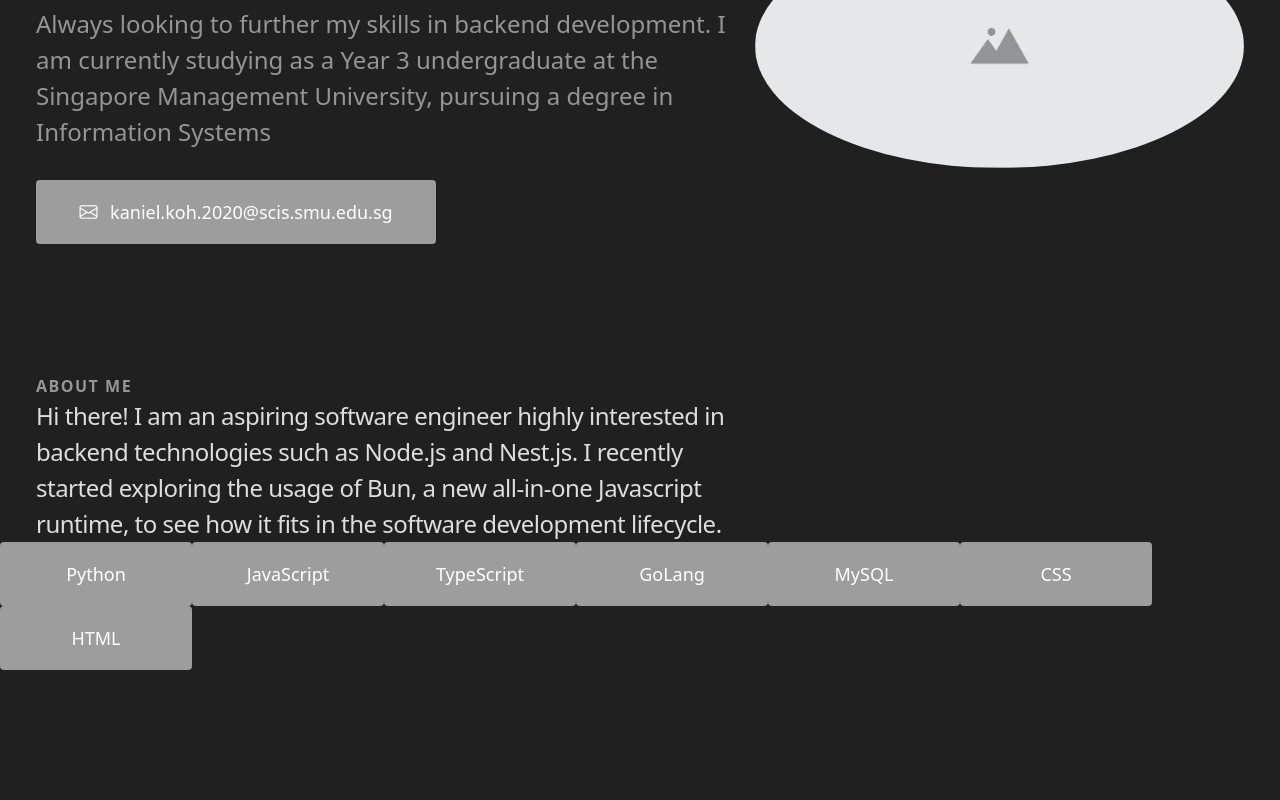
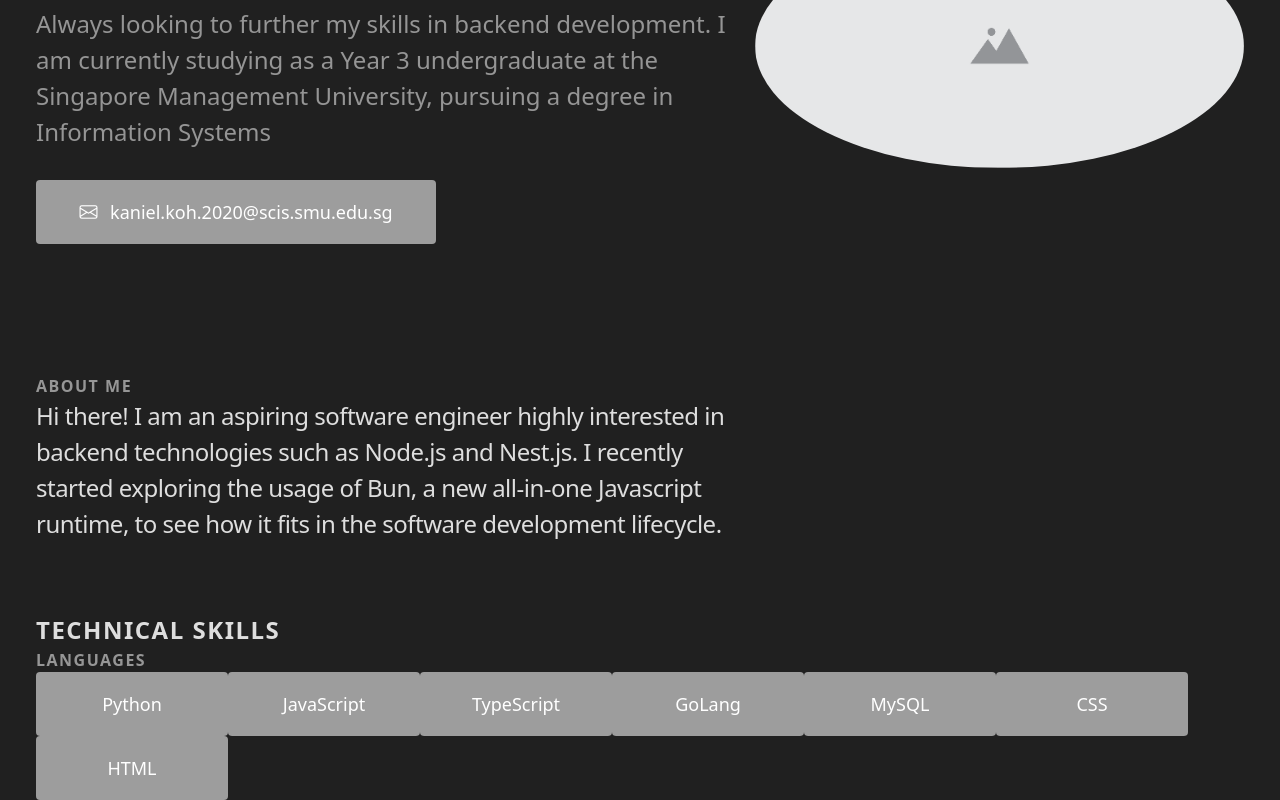
Before and after one commit to kaniel98/aboutme, a Vue app: page / in a window 1280 px wide. Shown: the part 282-1082 px from the top of the page. Before the commit the page ends 952 px from the top, so only its background shows below. Built offline with nearby package versions, Linux system fonts and the light colour scheme.

Commit message:
Uppdates

```diff
--- a/src/App.vue
+++ b/src/App.vue
@@ -1,11 +1,16 @@
 <template>
     <div class="App">
-        <navigation-bar></navigation-bar>
-        <section id="introduction">
-            <introduction-header></introduction-header>
-            <about-me></about-me>
-        </section>
-        <language-buttons></language-buttons>
+        <div class="black-bg">
+            <navigation-bar></navigation-bar>
+            <section id="introduction">
+                <introduction-header></introduction-header>
+                <about-me></about-me>
+            </section>
+
+            <section id="skills">
+                <technical-skills></technical-skills>
+            </section>
+        </div>
     </div>
 </template>
 
@@ -14,7 +19,7 @@ import { defineComponent } from 'vue';
 import NavigationBar from './components/layouts/TheNavigationBar.vue';
 import IntroductionHeader from './components/Introduction.vue';
 import AboutMe from './components/AboutMe.vue';
-import LanguageButtons from './components/layouts/LanguageButtons.vue';
+import TechnicalSkills from './components/TechnicalSkills.vue';
 
 export default defineComponent({
     name: 'App',
@@ -22,7 +27,7 @@ export default defineComponent({
         'navigation-bar': NavigationBar,
         'introduction-header': IntroductionHeader,
         'about-me': AboutMe,
-        'language-buttons': LanguageButtons,
+        'technical-skills': TechnicalSkills,
     },
 });
 </script>
--- a/src/assets/global.css
+++ b/src/assets/global.css
@@ -19,3 +19,7 @@ html {
 div.black-bg {
     background-color: rgba(32, 32, 32, 1);
 }
+
+section {
+    margin-top: 70px;
+}
--- a/src/components/TechnicalSkills.vue
+++ b/src/components/TechnicalSkills.vue
@@ -0,0 +1,33 @@
+<template>
+    <div class="black-bg px-4">
+        <div class="container-xxl">
+            <medium-header :headerText="mediumHeader"></medium-header>
+            <mini-header :headerText="languages"></mini-header>
+            <language-buttons></language-buttons>
+        </div>
+    </div>
+</template>
+
+<script lang="ts">
+import { defineComponent, reactive, toRefs } from 'vue';
+import LanguageButtons from './layouts/LanguageButtons.vue';
+import MediumHeader from './layouts/MediumHeader.vue';
+import MiniHeader from './layouts/MiniHeader.vue';
+
+export default defineComponent({
+    setup() {
+        const state = reactive({
+            mediumHeader: 'TECHNICAL SKILLS',
+            languages: 'LANGUAGES',
+            frameworks: 'FRAMEWORKS',
+        });
+        return { ...toRefs(state) };
+    },
+    name: 'TechnicalSkills',
+    components: {
+        'language-buttons': LanguageButtons,
+        'medium-header': MediumHeader,
+        'mini-header': MiniHeader,
+    },
+});
+</script>
```
